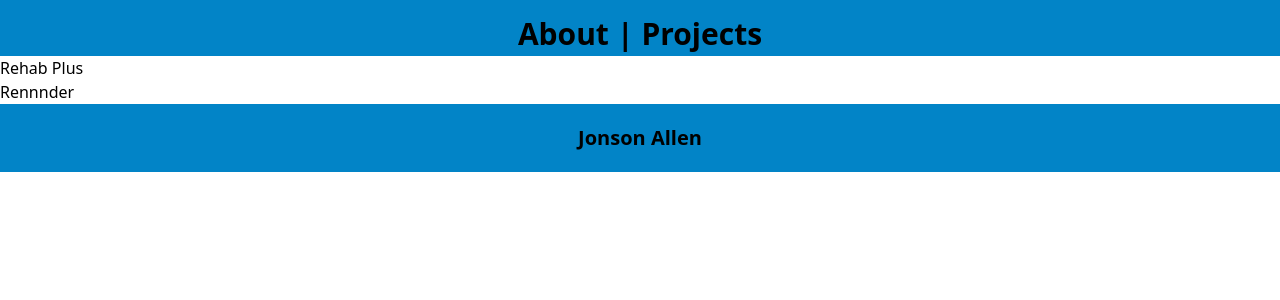
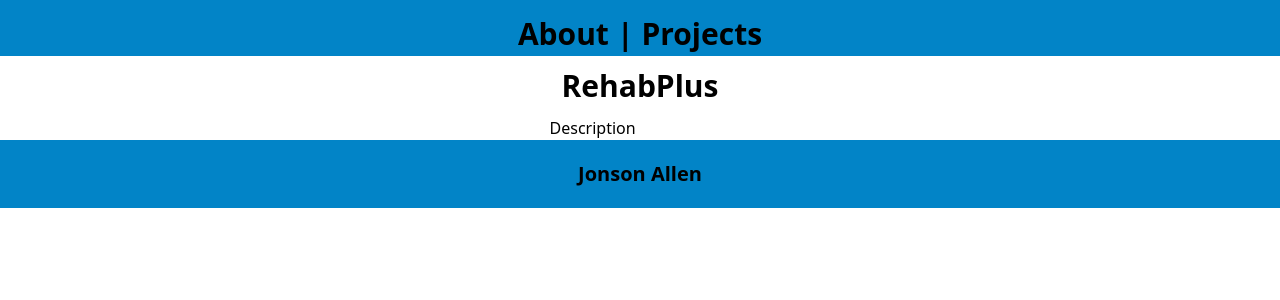
Before and after one commit to StunnaDawg/Portfolio, a React (Vite) app: page /projects/rehabplus in a window 1280 px wide. Shown: the top 300 px of the page. Built offline with nearby package versions, Linux system fonts and the light colour scheme.

Commit message:
added screenshot

```diff
--- a/src/components/ProjectInfo.jsx
+++ b/src/components/ProjectInfo.jsx
@@ -1,3 +1,20 @@
-const ProjectInfo = () => {}
+import rehabDummyShot from "../assets/RehabTestScreenShot.png"
+import profilePic from "../assets/IMG_8499.png"
+
+const ProjectInfo = ({ title, description }) => {
+  return (
+    <>
+      <div className="flex flex-row justify-center">
+        <div className="flex flex-col">
+          <div className="m-3">
+            <h1 className="font-bold text-3xl">{title}</h1>
+            <img />
+          </div>
+          <div>{description}</div>
+        </div>
+      </div>
+    </>
+  )
+}
 
 export default ProjectInfo
--- a/src/pages/ProjectPages/RehabPlus.jsx
+++ b/src/pages/ProjectPages/RehabPlus.jsx
@@ -1,8 +1,9 @@
+import ProjectInfo from "../../components/ProjectInfo"
+
 const RehabPlus = () => {
   return (
     <>
-      <div>Rehab Plus</div>
-      <div>Rennnder</div>
+      <ProjectInfo title="RehabPlus" description="Description" />
     </>
   )
 }
```
Also changed, not shown: src/assets/RehabTestSceenShot.png (added).
